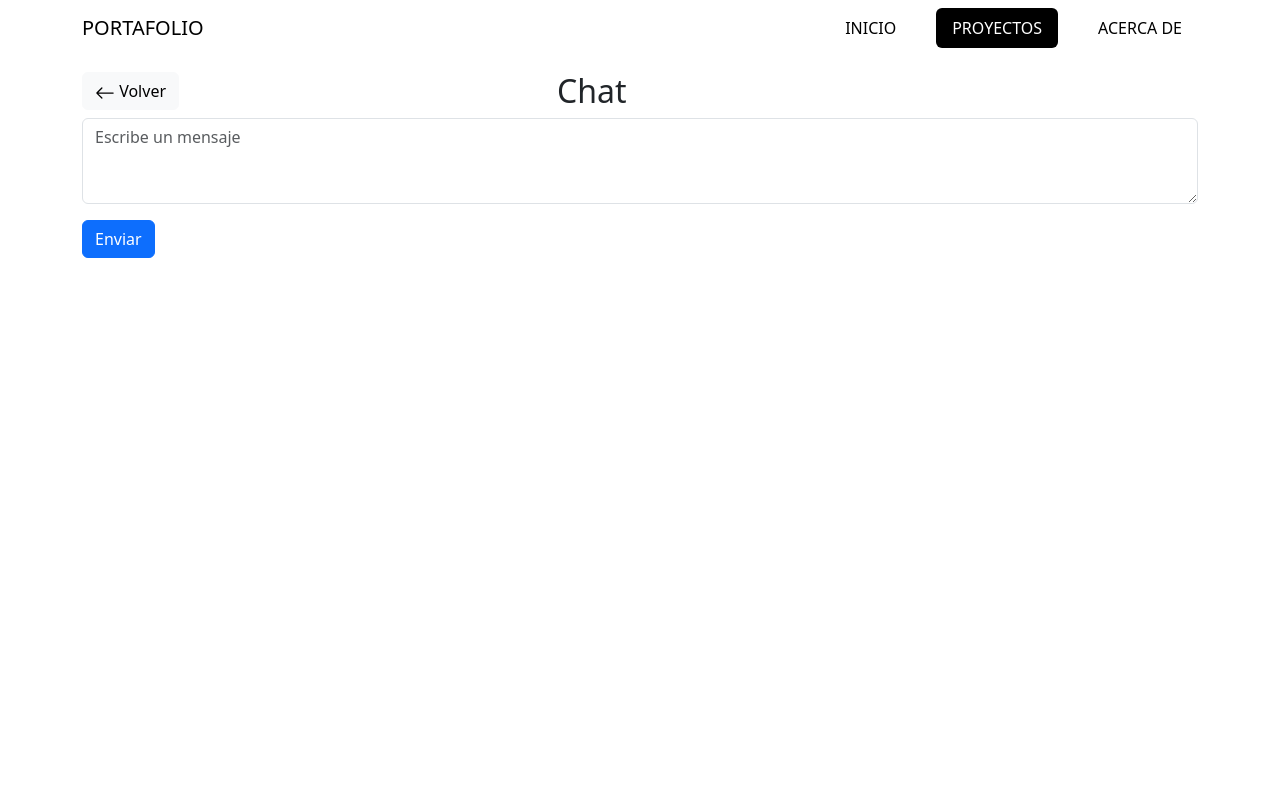
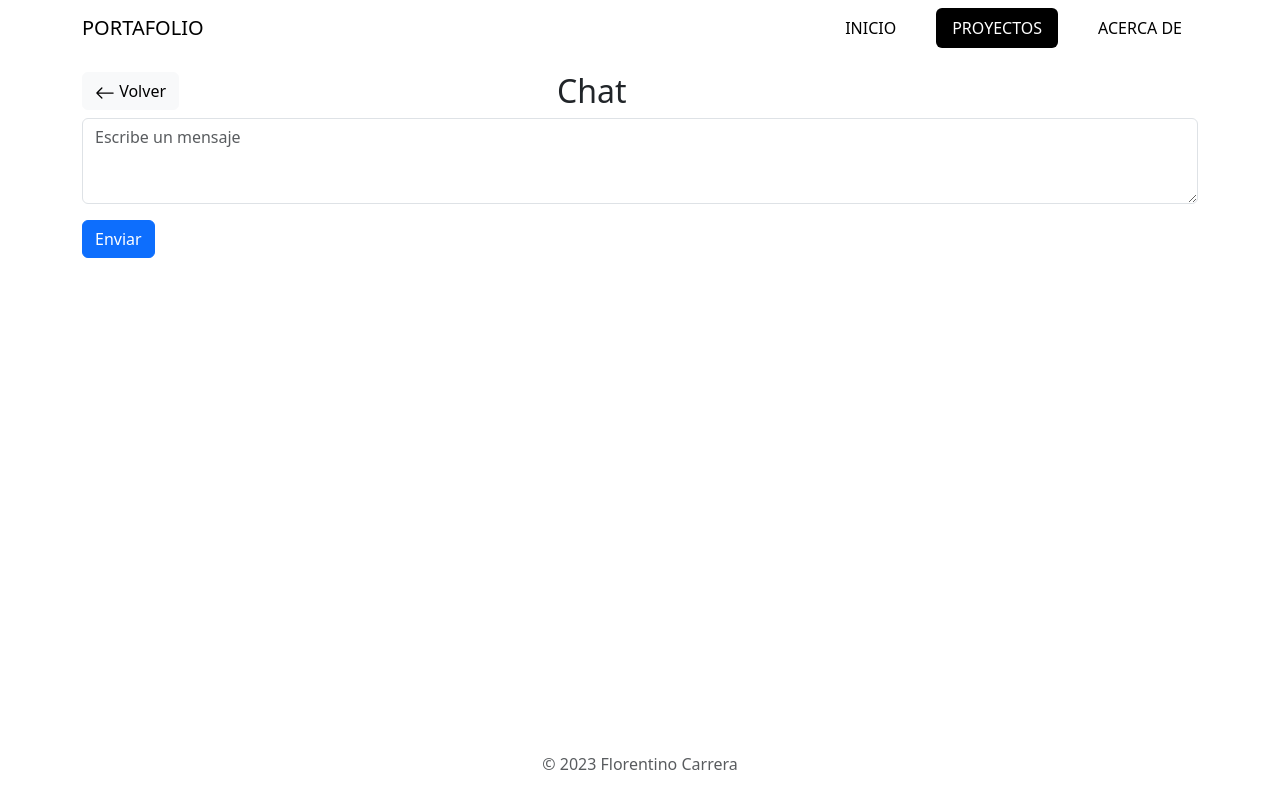
Before and after one commit to DARKATOV/portfolio-nextjs-ts, a Next.js app: page /projects/chat in a window 1280 px wide. Built offline with nearby package versions, Linux system fonts and the light colour scheme.

Commit message:
Desarrollando footer.

```diff
--- /dev/null
+++ b/components/Footer.tsx
@@ -0,0 +1,7 @@
+export default function Footer() {
+  return (
+    <footer className="container">
+      <p className="text-center text-body-secondary">&copy; 2023 Florentino Carrera</p>
+    </footer>
+  )
+}
--- a/pages/_app.tsx
+++ b/pages/_app.tsx
@@ -1,6 +1,7 @@
 import '@/styles/globals.css'
 import type { AppProps } from 'next/app'
 import Navbar from '@/components/Navbar'
+import Footer from '@/components/Footer'
 import Head from 'next/head'
 import Script from 'next/script'
 
@@ -15,6 +16,7 @@ export default function App({ Component, pageProps }: AppProps) {
       </Head>
       <Navbar />
       <Component {...pageProps} />
+      <Footer />
       <Script
         src="https://cdn.jsdelivr.net/npm/bootstrap@5.3.0/dist/js/bootstrap.bundle.min.js"
         integrity="sha384-geWF76RCwLtnZ8qwWowPQNguL3RmwHVBC9FhGdlKrxdiJJigb/j/68SIy3Te4Bkz"
--- a/styles/globals.css
+++ b/styles/globals.css
@@ -43,3 +43,7 @@ a {
 .nav-link, .nav-link:hover {
   color: black;
 }
+
+main {
+  min-height: calc(100vh - 56px - 64px);
+}
```
